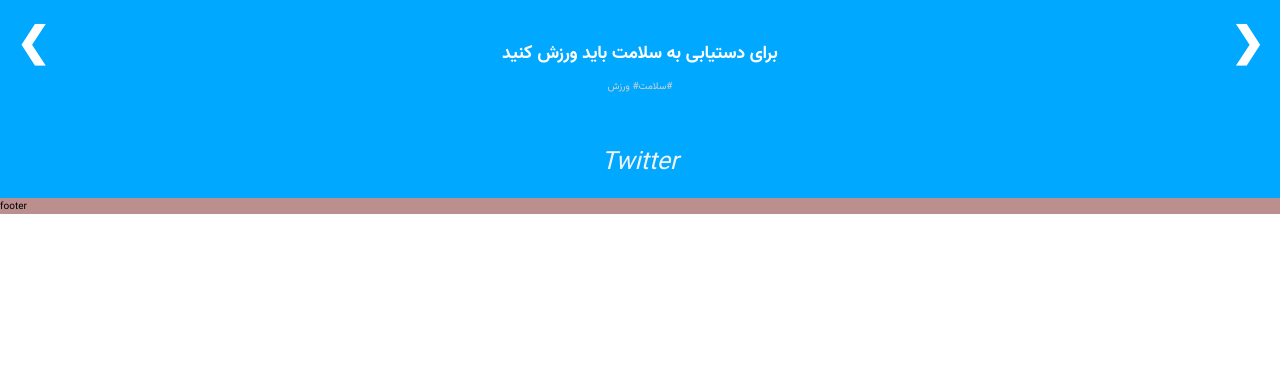
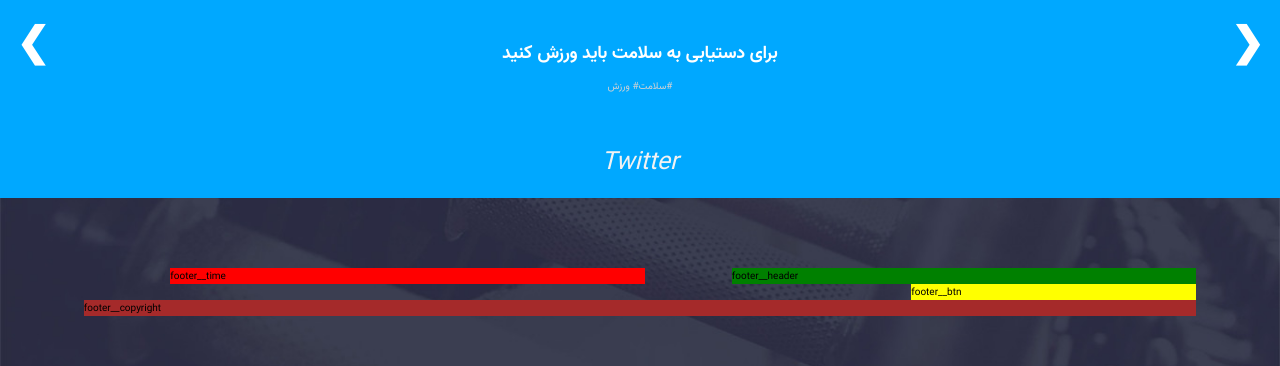
Before and after one commit to farazmrx/Persian-sports-site, a website: page index.html in a window 1280 px wide. Shown: the part 3496-3862 px from the top of the page. Before the commit the page ends 3710 px from the top, so only its background shows below. Drawn offline with Linux system fonts and the light colour scheme.

Commit message:
Building the overall layout of footer completed

```diff
--- a/index.html
+++ b/index.html
@@ -224,7 +224,21 @@
 
 
     <footer class="footer">
-        footer
+        <div class="footer__time">
+            footer__time
+        </div><!-- footer__time -->
+
+        <div class="footer__header">
+            footer__header
+        </div><!-- footer__header -->
+
+        <div class="footer__btn">
+            footer__btn
+        </div><!-- footer__btn -->
+
+        <div class="footer__copyright">
+            footer__copyright
+        </div><!-- footer__copyright -->
     </footer>
 
 <!-- SCRIPT -->
--- a/sass/base/_typographi.scss
+++ b/sass/base/_typographi.scss
@@ -34,4 +34,10 @@
             color: $white-color;
         }
     }
+
+    &__secondary {
+        font-size: 2rem;
+        font-weight: 100;
+        color: $gray-light-2;
+    }
 }
--- a/sass/layout/_footer.scss
+++ b/sass/layout/_footer.scss
@@ -1,4 +1,31 @@
 .footer {
     grid-column: full-start / full-end;
-    background-color: rosybrown;
+    background-image: url(../img/footer.jpg);
+    background-size: cover;
+    background-position: center;
+    padding: 7rem 0 5rem 0;
+
+    display: grid;
+    grid-template-rows: repeat(3, min-content);
+    grid-template-columns: [full-start] minmax(6rem, 1fr) [center-start] repeat(12, [col-start] minmax(min-content, 9.5rem) [col-end] ) [center-end] minmax(6rem, 1fr) [full-end];
+
+    &__time {
+        background-color: red;
+        grid-column: col-start 2 / col-end 6;
+    }
+
+    &__header {
+        background-color: green;
+        grid-column: col-start 8 / center-end;
+    }
+
+    &__btn {
+        background-color: yellow;
+        grid-column: col-start 10 / center-end;
+    }
+
+    &__copyright {
+        background-color: brown;
+        grid-column: center-start / center-end;
+    }
 }
```
Also changed, not shown: dist/style.css.
